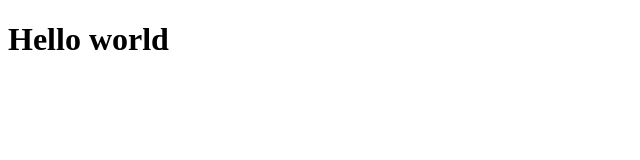
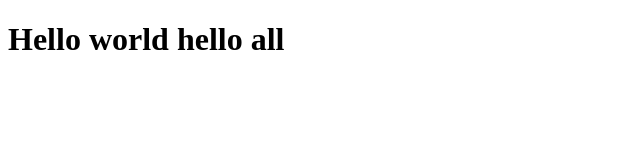
Before and after one commit to coderpro51/Coursera-course, a plain HTML site: page site/index.html in a window 1280 px wide. Shown: the whole page, without its empty margins (0-640 px from the left). Drawn offline with Linux system fonts and the light colour scheme.

Commit message:
Small addition to our page content.

```diff
--- a/site/index.html
+++ b/site/index.html
@@ -7,6 +7,6 @@
     <title>Hello world</title>
 </head>
 <body>
-    <h1>Hello world</h1>
+    <h1>Hello world hello all</h1>
 </body>
 </html>
```
